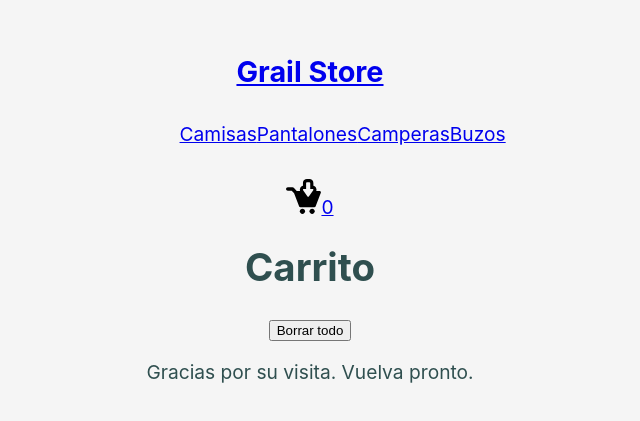
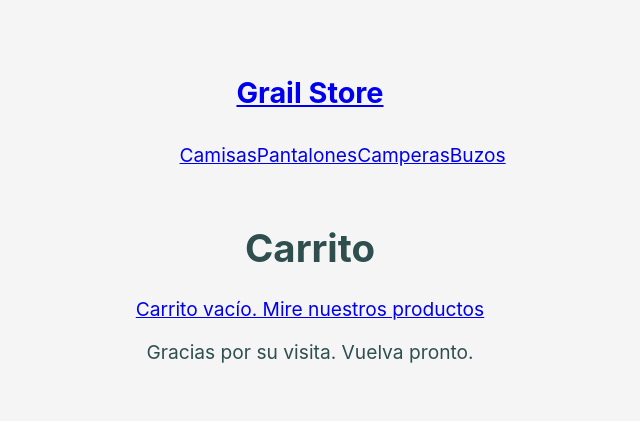
Before and after one commit to johnatan-ferre/react, a React (Create React App) app: page /cart in a window 1280 px wide. Shown: the part 183-604 px from the top of the page, without its empty margins (330-970 px from the left). Built offline with nearby package versions, Linux system fonts and the light colour scheme.

Commit message:
vista carro con condicional

```diff
--- a/src/components/Cart/Cart.js
+++ b/src/components/Cart/Cart.js
@@ -1,10 +1,11 @@
 import { useContext } from 'react'
+import { Link } from 'react-router-dom'
 import CarroContext from '../../context/CartContext'
 
 const Carro = () => {
 
-    const { carro, quitarItem, vaciarCarro } = useContext(CarroContext)
-
+    const { carro, quitarItem, vaciarCarro, widgetCantidad, precioTotal } = useContext(CarroContext)
+    const cantidad = widgetCantidad()
 
     return (
         <div>
@@ -15,15 +16,26 @@ const Carro = () => {
                             <div key={item.id}>
                                 <div >{item.name}</div>
                                 <div>Cantidad: {item.cantidad}</div>
-                                <div>Precio unitario: ${item.price}</div>
-                                <div>Subtotal: ${item.price * item.cantidad}</div>
+                                <div>Precio unitario: $ {item.price}</div>
+                                <div>Subtotal: $ {item.price * item.cantidad}</div>
                                 <button onClick={() => quitarItem(item.id)}>Quitar</button>
                             </div>
                         )})
                 }
                 </div>
             <div>
-                <button onClick={() => vaciarCarro()}>Borrar todo</button>
+
+
+
+            { cantidad === 0
+                    ? <Link to= '/'>Carrito vacío. Mire nuestros productos</Link>
+                    : [<div>
+                    Total: $ {precioTotal()}
+                    </div>,
+                    <button onClick={() => vaciarCarro()}>Borrar todo</button>,
+                    <Link to= '/'>Seguir Comprando</Link>]}
+
+
             </div>
         </div>
     )
--- a/src/components/CartWidget/CartWidget.js
+++ b/src/components/CartWidget/CartWidget.js
@@ -9,7 +9,7 @@ const CartWidget = () => {
     const cantidad = widgetCantidad()
     return (
         <Link to='/cart'>
-            <img src='./images/cart.svg' alt='cart-widget'/>
+            <img src='/images/cart.svg' alt='cart-widget'/>
             { cantidad }
         </Link>
     )
--- a/src/components/NavBar/NavBar.js
+++ b/src/components/NavBar/NavBar.js
@@ -1,8 +1,14 @@
 import './NavBar.css'
 import CartWidget from '../CartWidget/CartWidget'
 import { Link } from 'react-router-dom'
+import { useContext } from 'react'
+import CarroContext from '../../context/CartContext'
 
 const NavBar = () => {
+
+    const { widgetCantidad } = useContext(CarroContext)
+    const cantidad = widgetCantidad()
+
     return (
         <nav className='nave'>
             <Link to='/'>
@@ -15,7 +21,7 @@ const NavBar = () => {
                 <Link to= '/category/buzo'>Buzos</Link>
 
             </div>
-            <CartWidget/>
+            {cantidad > 0 && <CartWidget/>}
         </nav>
     )
 }
--- a/src/context/CartContext.js
+++ b/src/context/CartContext.js
@@ -48,6 +48,16 @@ export const CarroContextProvider = ({ children }) => {
         setCarro(newCarro)
     }
 
+
+    const precioTotal = () => {
+        let total = 0
+        carro.forEach(item => {
+            total += item.cantidad * item.price
+        })
+        return total
+    }
+
+
     const vaciarCarro = () => {
         setCarro([])
     }
@@ -55,8 +65,7 @@ export const CarroContextProvider = ({ children }) => {
 
 
     return(
-        <CarroContext.Provider value={{carro, agregarItem, quitarItem, traerProducto, widgetCantidad, enCarro, vaciarCarro}}>
-
+        <CarroContext.Provider value={{carro, agregarItem, quitarItem, traerProducto, widgetCantidad, enCarro, precioTotal, vaciarCarro}}>
             { children }
         </CarroContext.Provider>
 
```
